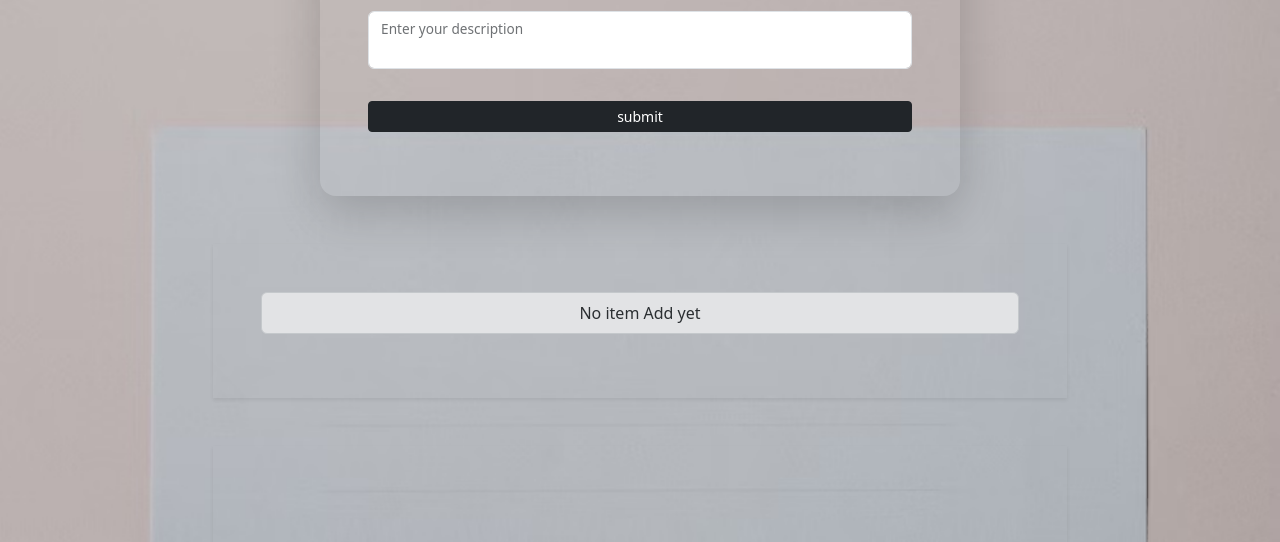
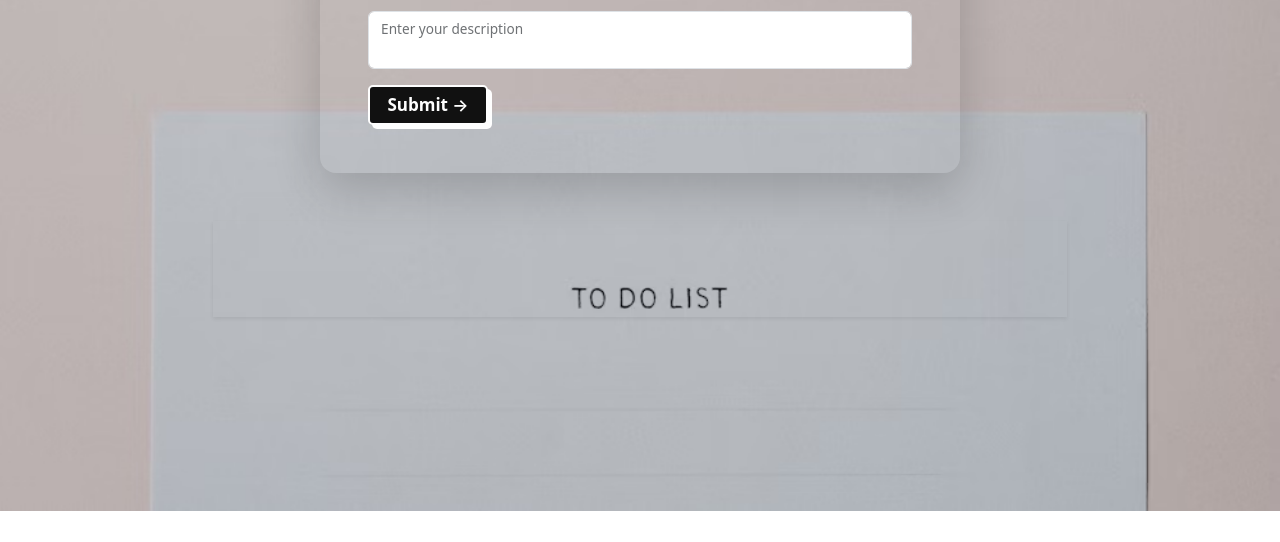
Before and after one commit to iyinoluwAA/Schedule-Application, a plain HTML site: page index.html in a window 1280 px wide. Shown: the part 289-831 px from the top of the page. After the commit the page ends 800 px from the top, so only its background shows below. Drawn offline with nearby package versions, Linux system fonts and the light colour scheme.

Commit message:
added schedule promax and a new button

```diff
--- a/index.html
+++ b/index.html
@@ -23,10 +23,9 @@
           <input type="text" class="form-control" id="TodoTwo" autofocus>
           <label for="floatingInput">Enter your description</label>
         </div>
-        <button class="btn btn-sm my-3 w-100 btn-dark" onclick="submitBtn()">submit</button>
-    </div>
-    <div class=" col-lg-8 col-md-8 col-11 mt-lg-5 mt-3 p-lg-5 p-3  container shadow-sm" id="noItem">
-      <p class="alert alert-secondary text-center p-2" id="errnoItem">No item Add yet</p>
+        <button onclick="submitBtn()" class="button">
+         Submit →
+        </button>
     </div>
 
     <div class=" col-lg-8 col-md-8 col-11 mt-lg-5 mt-3 p-lg-5 p-3 show container shadow-sm">
--- a/script.js
+++ b/script.js
@@ -18,7 +18,6 @@
 
         err.style.display = 'none'
       errnoItem.style.display = 'none'
-      noItem.style.display = 'none'
      todoLIst.push(todoContainer)
       console.log(todoLIst);
       document.getElementById("Todo").value =''
--- a/style.css
+++ b/style.css
@@ -32,3 +32,23 @@ background-size: cover;
         width: 100%;
        }
 }
+.button {
+    --font-color: #fefefe;
+    --bg-color: #111;
+    --main-color: #fefefe;
+    width: 120px;
+    height: 40px;
+    border-radius: 5px;
+    border: 2px solid var(--main-color);
+    background-color: var(--bg-color);
+    box-shadow: 4px 4px var(--main-color);
+    font-size: 17px;
+    font-weight: 600;
+    color: var(--font-color);
+    cursor: pointer;
+  }
+
+  .button:active {
+    box-shadow: 0px 0px var(--main-color);
+    transform: translate(3px, 3px);
+  }
```
